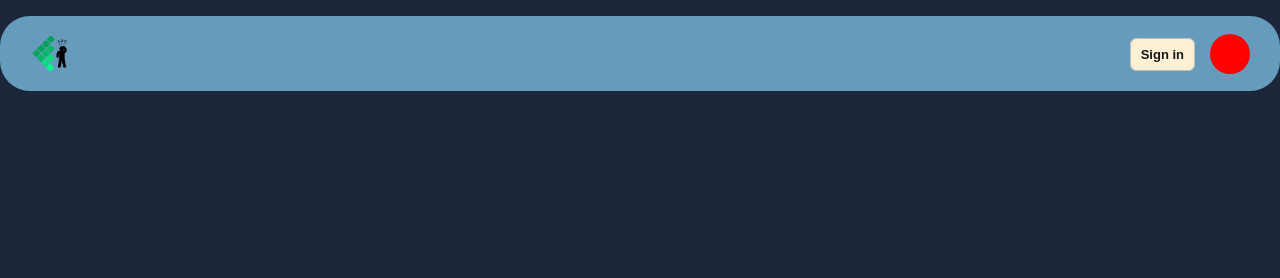
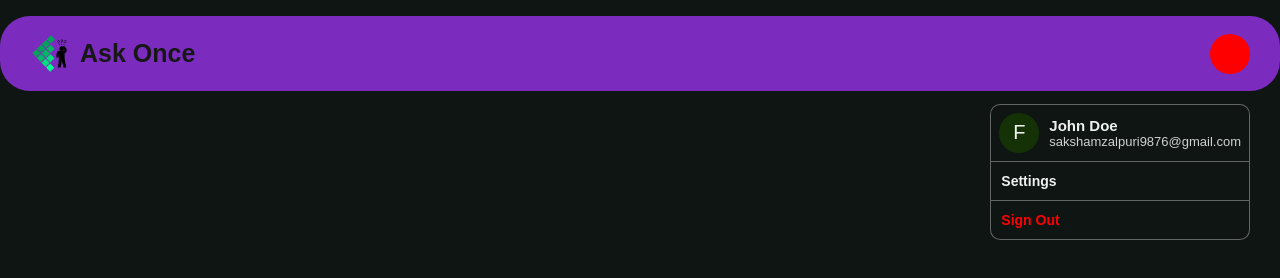
Before and after one commit to sakshamzalpuri/clueso-auth-app, a plain HTML site: page frontend/index.html in a window 1280 px wide. Drawn offline with Linux system fonts and the light colour scheme.

Commit message:
Initial stage

```diff
--- a/frontend/index.html
+++ b/frontend/index.html
@@ -12,18 +12,34 @@
           <a href="">
             <img
               src="/frontend/assets/images/Ask_once__1_-removebg-preview.png"
-              alt="Ask Once Logo"/>
+              alt="Ask Once Logo"
+            />
+            <span>Ask Once</span>
           </a>
         </div>
 
         <div class="nav-links-container">
-          <div class="nav-links">
-            <a href="signup.html" class="auth-page">Sign in</a>
+          <div class="toggle-apps">
+            <div class="user-info-overlay-toogle">
+              <div class="info-side">
+                <div class="avatar-logo">
+                  <p class="avatar-initial">F</p>
+                </div>
+                <div class="user-details">
+                  <h3 class="user-name">John Doe</h3>
+                  <p class="user-email">sakshamzalpuri9876@gmail.com</p>
+                </div>
+              </div>
+              <div class="sett-log">
+                <div class="toggle-settings-container">
+                  <a href="#" class="toggle-settings">Settings</a>
+                </div>
+                <div class="toggle-logout-container">
+                  <a href="#" class="toggle-logout">Sign Out</a>
+                </div>
+              </div>
+            </div>
           </div>
-          <div class="toggle-apps">
-
-          </div>
-
         </div>
       </nav>
     </header>
--- a/frontend/style/index.css
+++ b/frontend/style/index.css
@@ -8,7 +8,7 @@
 
 body{
     font-family: "Bebas Neue", sans-serif;
-    background-color: #1b263b;
+    background-color: #0E1513;
 }
 
 header{
@@ -19,13 +19,14 @@ header{
     width: 100%;
     max-width: 1400px;
     padding: 15px 30px;
-    background-color: #669bbc;
+    background-color: #7b2cbf;
     border-radius: 30px;
     display: flex;
     align-items: center;
     justify-content: space-between;
     margin: 0 auto;
 }
+
 
 .logo a {
     display: flex;
@@ -73,9 +74,98 @@ header{
     cursor: pointer;
     background-color: red;
     border-radius: 50%;
+    position: relative;
 }
 
 .toggle-apps img{
     width: 100%;
     height: 100%;
 }
+
+/*  */
+
+.user-info-overlay-toogle{
+    display: flex;
+    align-items: center;
+    justify-content: center;
+    flex-direction: column;
+    background-color: #0E1513;
+    border-radius:10px;
+    border:1px solid #bebcbc7c;
+    position: absolute;
+    top: 70px;
+    right: 0;
+    cursor: default;
+}
+
+.info-side{
+    display: flex;
+    align-items: center;
+    gap: 10px;
+    border-bottom:1px solid #bebcbc7c;
+    padding: 8px;
+    width: 100%;
+}
+.avatar-logo{
+    width: 40px;
+    height: 40px;
+    background-color: #153206;
+    display: flex;
+    align-items: center;
+    justify-content: center;
+    font-size: 20px;
+    color: #ffffffef;
+    border-radius: 50%;
+}
+.user-name{
+    font-size: 15px;
+    font-weight: 600;
+    color: #ffffffef;
+}
+.user-email{
+    font-size: 13px;
+    color: #ffffffce;
+}
+
+.sett-log{
+    display: flex;
+    flex-direction: column;
+    justify-content: center;
+    width: 100%;
+}
+.toggle-settings-container{
+    padding: 10px;
+    border-bottom:1px solid #bebcbc7c;
+    transition: all 0.2s ease-in-out;
+}
+.toggle-logout-container{
+    padding: 10px;
+    transition: all 0.2s ease-in-out;
+}
+.toggle-settings,.toggle-logout{
+    text-decoration: none;
+    font-size: 14px;
+    font-weight: 600;
+}
+.toggle-settings{
+    color: #ffffffef;
+    cursor: default;
+    border-radius: 8px;
+}
+.toggle-logout{
+    color: red;
+    cursor: default;
+}
+.toggle-settings-container:hover {
+    background-color: #7b2cbf;
+    color: #bebcbc;
+    border-radius: 10px;
+}
+.toggle-logout-container:hover{
+    background-color: #7b2cbf;
+    color: #bebcbc;
+    border-radius: 10px;
+}
+.toggle-logout-container:hover .toggle-logout{
+    color: #bebcbc;
+}
```
Also changed, not shown: backend/package.json (added, +16 -0 lines), backend/server.js (added), 1 other file.
